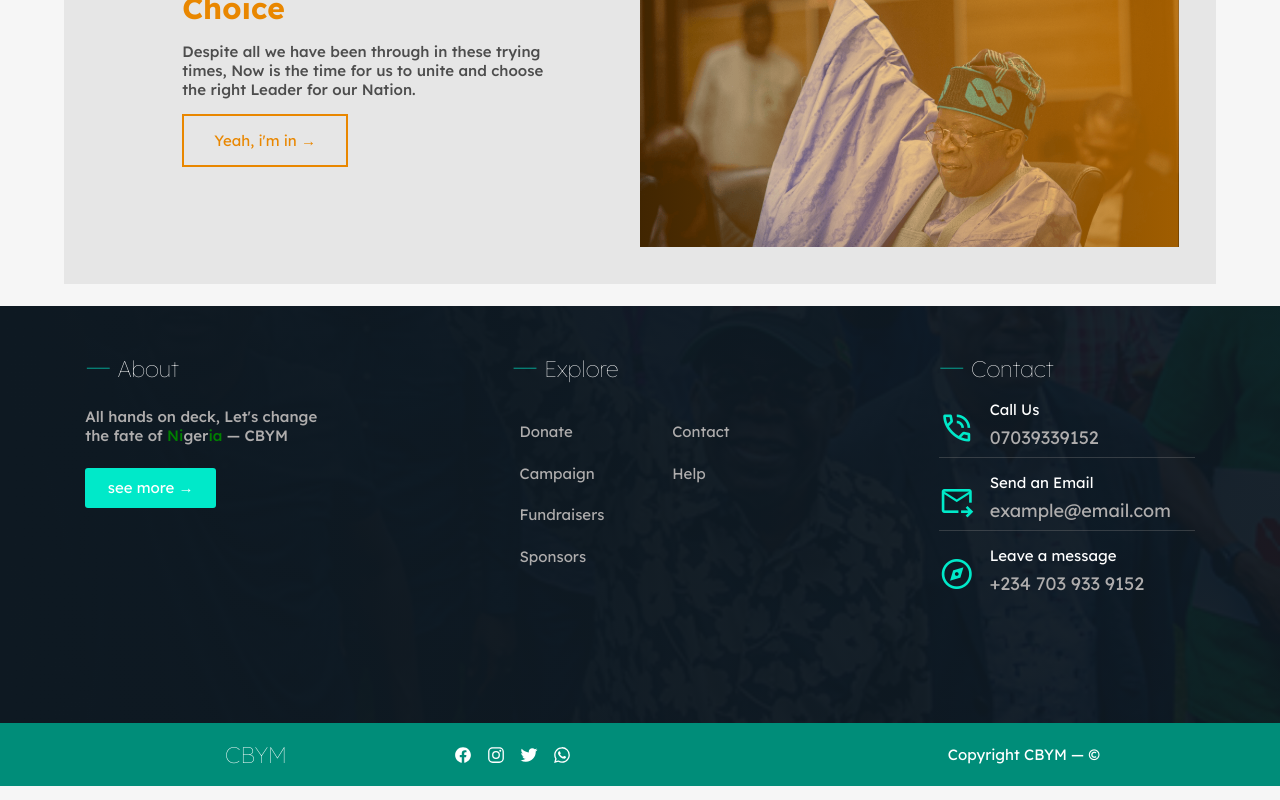
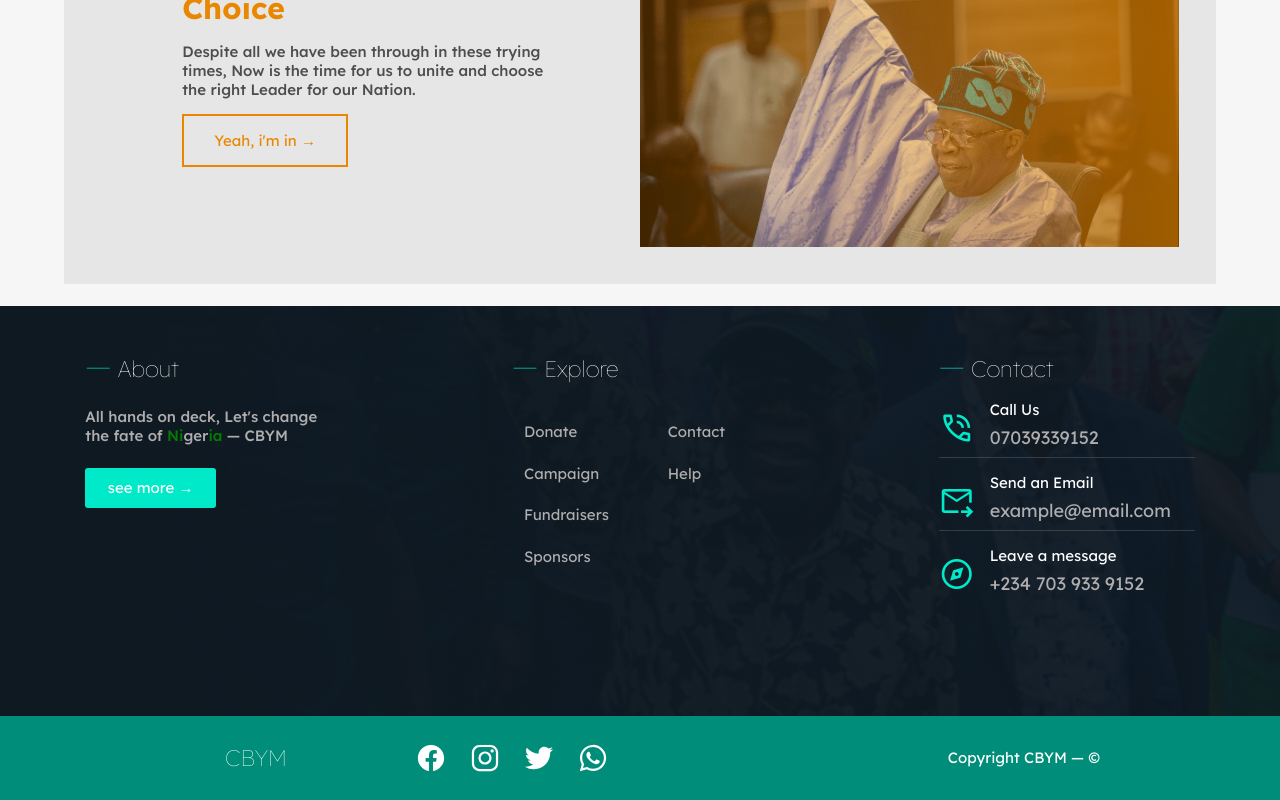
Before and after one commit to OtiEdwin/Cbym, a React (Create React App) app: page / in a window 1280 px wide. Shown: the part 2244-3044 px from the top of the page. Built offline with nearby package versions, Linux system fonts and the light colour scheme; a web font is replaced by a local one.

Commit message:
change signup to subscribe

```diff
--- a/src/Footer.js
+++ b/src/Footer.js
@@ -76,10 +76,10 @@ function Footer() {
                 </div>
                 <div className='ratio-5'>
                 <ul className='row'>
-                    <li><a href = ''><ion-icon name="logo-facebook" class='bg mbc hydrated white'></ion-icon></a></li>
-                    <li><a href = ''><ion-icon name="logo-instagram" class='bg mbc hydrated white'></ion-icon></a></li>
-                    <li><a href = ''><ion-icon name="logo-twitter" class='bg mbc hydrated white'></ion-icon></a></li>
-                    <li><a href = {`https://api.whatsapp.com/send?phone=2347039339152`}><ion-icon name="logo-whatsapp" class='bg mbc hydrated white'></ion-icon></a></li>
+                    <li><a href = ''><ion-icon name="logo-facebook" class='mbc hydrated white'></ion-icon></a></li>
+                    <li><a href = ''><ion-icon name="logo-instagram" class='mbc hydrated white'></ion-icon></a></li>
+                    <li><a href = ''><ion-icon name="logo-twitter" class='mbc hydrated white'></ion-icon></a></li>
+                    <li><a href = {`https://api.whatsapp.com/send?phone=2347039339152`}><ion-icon name="logo-whatsapp" class='mbc hydrated white'></ion-icon></a></li>
                 </ul>
                 </div>
             </div>
--- a/src/Header.js
+++ b/src/Header.js
@@ -1,5 +1,4 @@
 import Navigation from './Navigation';
-import Navcontent from './Navcontent'
 import './primitives.css';
 import React, { useState } from 'react'
 import { Link } from 'react-router-dom';
--- a/src/Section_1.js
+++ b/src/Section_1.js
@@ -8,8 +8,8 @@ function Section_1() {
             <div className='alt-5'>
                 <p>
                     Yes!<br/> Since you are here then you either know what the purpose of this platform or you are looking to find out what we are all about.
-                    If your being here implies you already knowing the purpose of this platform, Then very much like me, You are a supporter of <span className='primary-dark pee'>Sir Asiwaju Bola Ahmed Tinubu</span>, A great man and a philantropist.<br/>
-                    Also, it may be the case that you are somewhat unsure of your choices on who to decide to be the next leader of our great nation. If so, then this is also the place for you. A place where you can get unfiltered information on our coming president 2023.<hr/>
+                    If your being here implies already knowing the purpose of this platform, Then very much like me, You are a supporter of <span className='primary-dark pee'>Sir Asiwaju Bola Ahmed Tinubu</span>, A great man and a philantropist.<br/>
+                    Also, it may be the case that you are somewhat unsure of your choice for the next leader of our great nation. If so, then this is also the place for you. A place where you can get unfiltered information on our coming president 2023.<hr/>
                     <span className='primary-dark pee'>CBYM</span> offers a safe space for we the supporters throughout this campaign and election. A platform free of social media prosecution and/or cyber bullying for our choice for a leader and our ideals.<br/>
                     So join us today, Join the movement, Join the <span className='primary-dark pee'>C</span>ity <span className='primary-dark pee'>B</span>oy <span className='primary-dark pee'>Y</span>outh <span className='primary-dark pee'>M</span>ovement.<br/>
                     Lets change the fate of <span className='green pee'>NIGERIA</span> for better.
--- a/src/Section_2.js
+++ b/src/Section_2.js
@@ -14,7 +14,7 @@ const Section_2 = () =>{
                                 <p>CBYM offers a safe space for like minded youths to digest useful information pertaining to the movement of the association and it's goals.</p>
                             </div>
                         </div>
-                        <Link to='/signup' className="btn hollow-dark tr">Yeah, i'm in &rarr;</Link>
+                        <Link to='/subscribe' className="btn hollow-dark tr">Yeah, i'm in &rarr;</Link>
                     </div>
                 </div>
 
--- a/src/Section_3.js
+++ b/src/Section_3.js
@@ -18,7 +18,7 @@ const Section_3 = () =>{
                                 <p>Join our newsletter and stay updated with our day to day movements. <span className='secondary'>NO DULL AM!</span></p>
                             </div>
                         </div>
-                        <Link to = '/Signup' className="btn hollow-dark tr">Stay Updated &rarr;</Link>
+                        <Link to = '/subscribe' className="btn hollow-dark tr">Stay Updated &rarr;</Link>
                     </div>
                 </div>
 
--- a/src/Section_4.js
+++ b/src/Section_4.js
@@ -15,7 +15,7 @@ const Section_4 = () =>{
                                 <p>Despite all we have been through in these trying times, Now is the time for us to unite and choose the right Leader for our Nation.</p>
                             </div>
                         </div>
-                        <Link to = '/Signup' className="btn hollow-dark tr">Yeah, i'm in &rarr;</Link>
+                        <Link to = '/subscribe' className="btn hollow-dark tr">Yeah, i'm in &rarr;</Link>
                     </div>
                 </div>
 
--- a/src/footer.css
+++ b/src/footer.css
@@ -17,7 +17,7 @@
     color: rgb(175, 173, 173);
     width: max-content;
     display: flex;
-    margin: .5rem;
+    margin: .8rem;
 }
 .contact li:not(:last-child){
     border-bottom: 1px solid #80808057;
--- a/src/primitives.css
+++ b/src/primitives.css
@@ -732,9 +732,13 @@ button, button:focus{
     .input-holder textarea {
         width: 100% !important;
     }
-    p, .foot p, .foot li, .contact li{
-        font-size: 1rem;
+    p, .foot p, .foot li a, .contact li{
+        font-size: 1.5rem;
     }
+    .foot h3{
+        font-size: 2rem !important;
+    }
+
     .card {
         margin: 1rem auto;
     }
```
Also changed, not shown: 18 other files (tests, documents, lock files or other folders).
